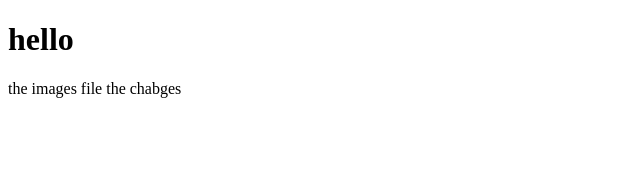
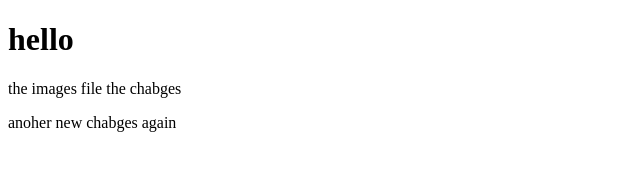
Before and after one commit to enakpomiller/new-stuff, a plain HTML site: page index.html in a window 1280 px wide. Shown: the whole page, without its empty margins (0-640 px from the left). Drawn offline with Linux system fonts and the light colour scheme.

Commit message:
new message

```diff
--- a/index.html
+++ b/index.html
@@ -11,4 +11,5 @@
 </body>
 
  <p> the images file the chabges  </p>
+ <p> anoher new chabges again </p>
 </html>
```
